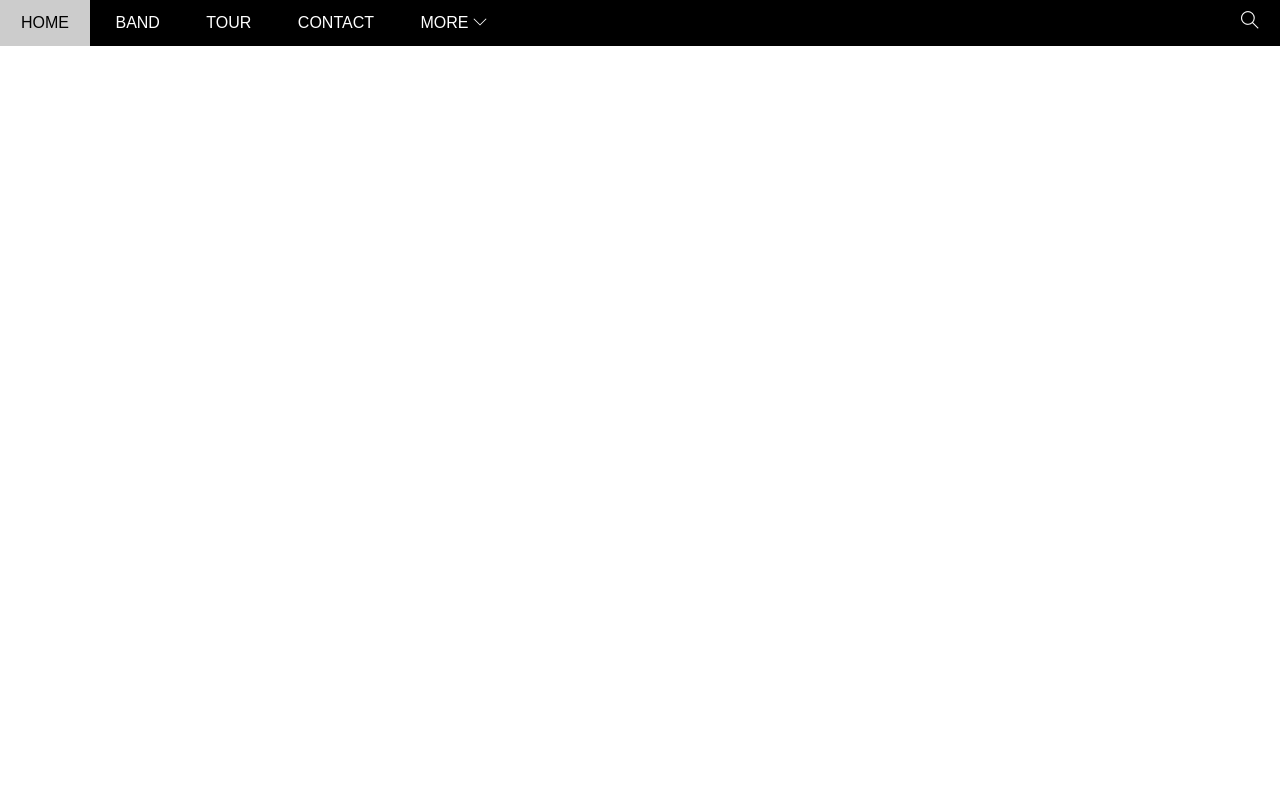
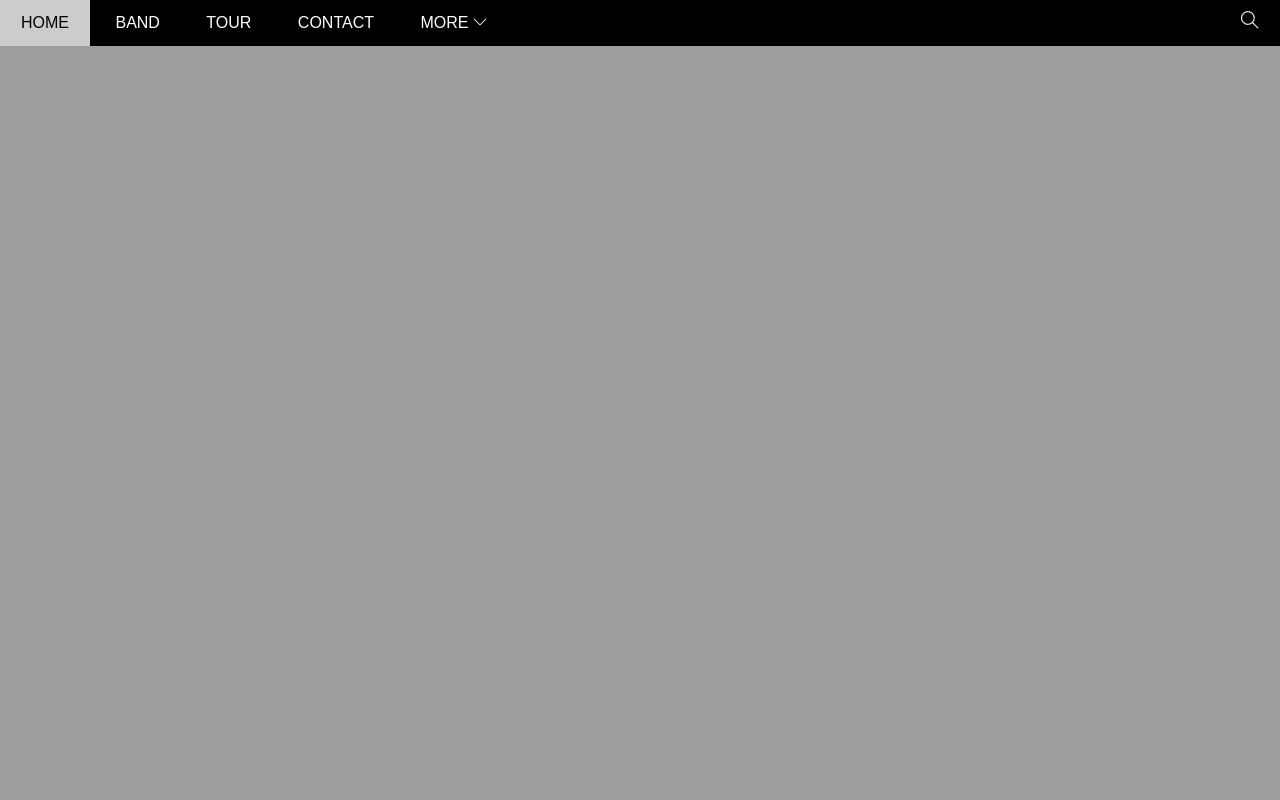
Before and after one commit to LeLan202/LeLan.githup.io, a plain HTML site: page index.html in a window 1280 px wide. Shown: the top 800 px of the page. Drawn offline with Linux system fonts and the light colour scheme; the site is published under a folder, as on GitHub Pages, so addresses that start at the root find nothing.

Commit message:
Update style.css

```diff
--- a/assets/css/style.css
+++ b/assets/css/style.css
@@ -142,7 +142,7 @@ html{
     position: relative;
     margin-top: 46px;
     padding-top: 50%;
-    background: url(/assets/img/chicago.jpg) top center / cover no-repeat;
+    background: url(../img/chicago.jpg) top center / cover no-repeat;
 }
 
 #slider .text-content{
```
